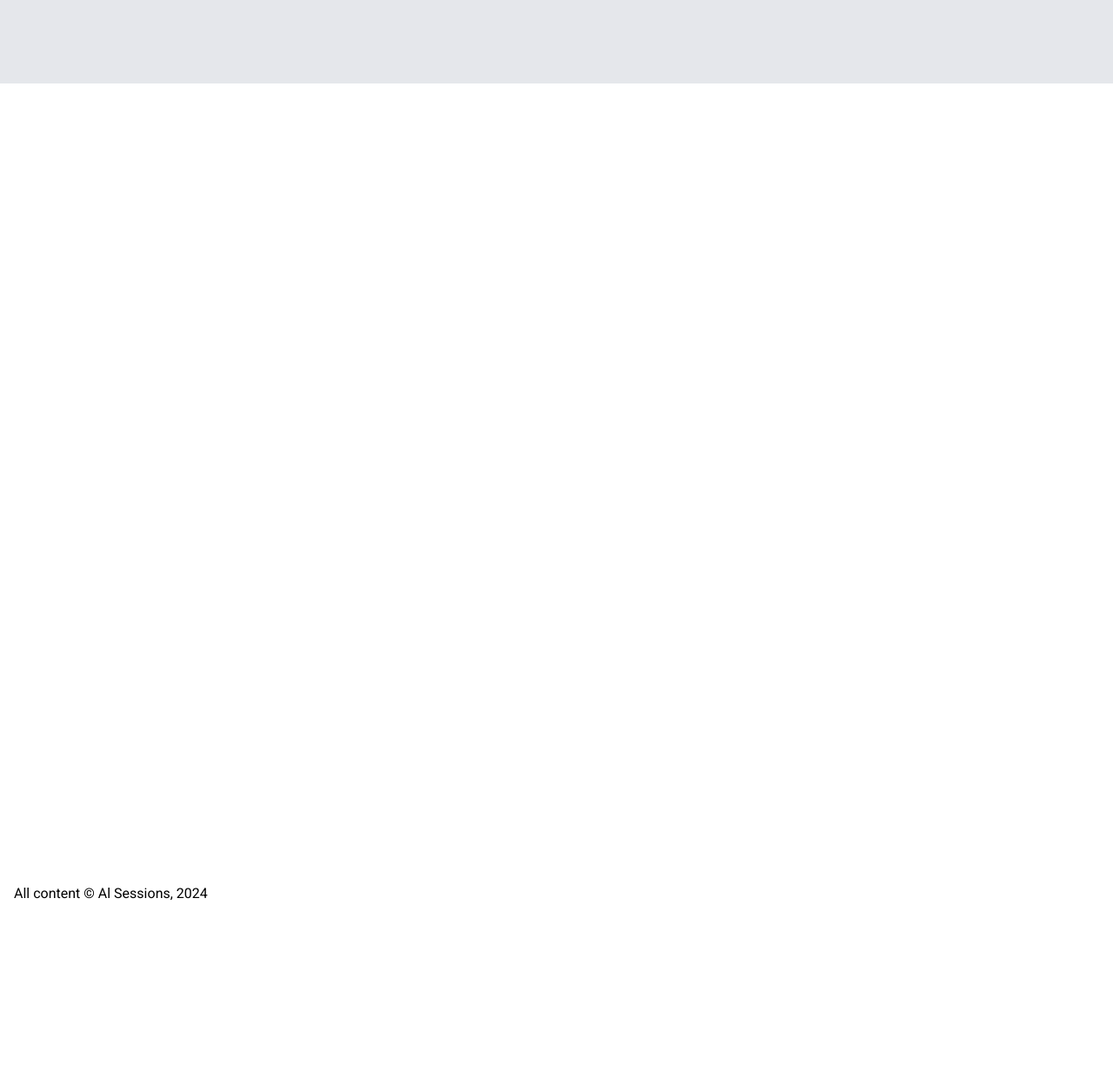
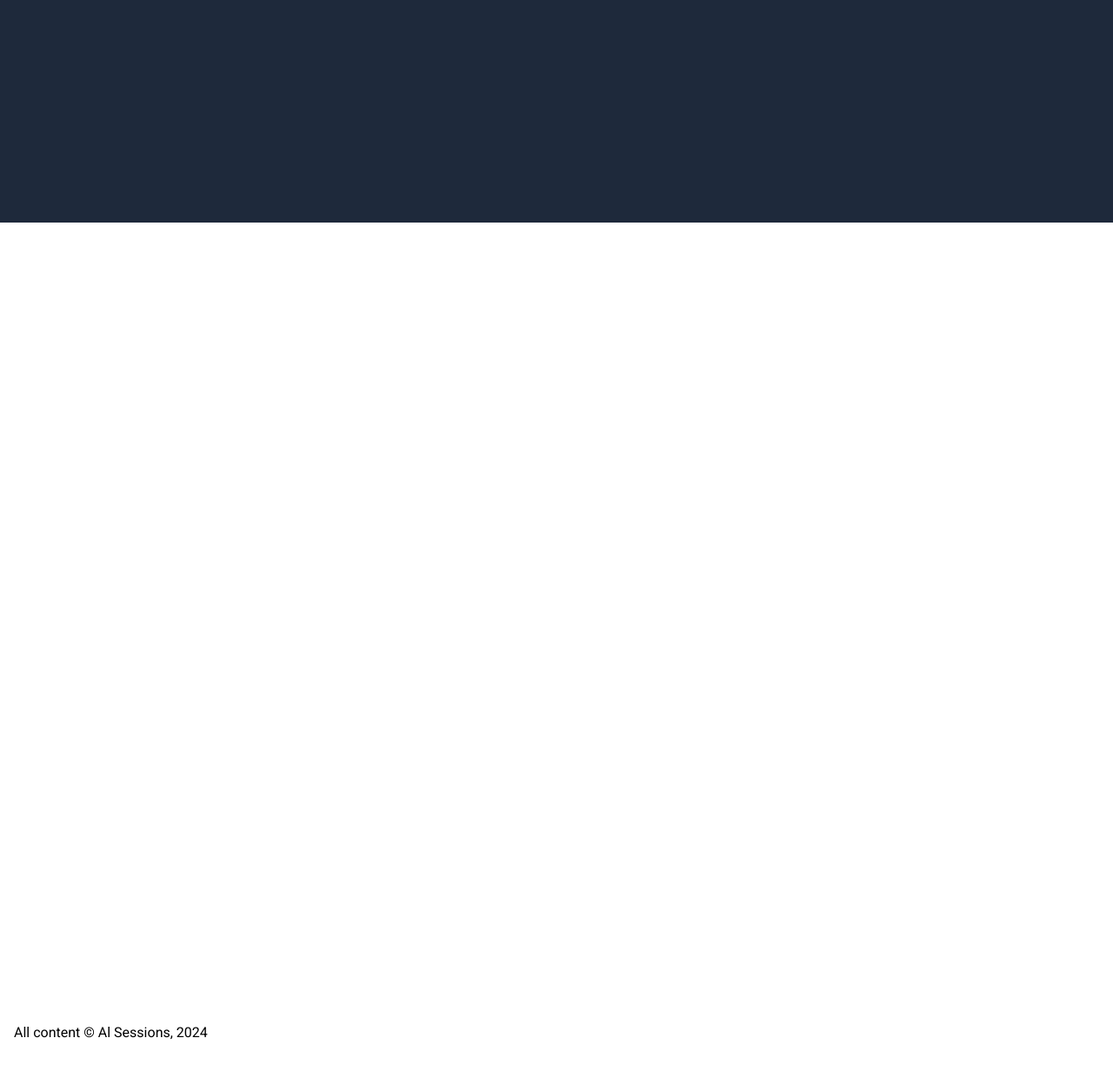
Before and after one commit to alsessions/tentowermews, a PHP site: template templates/blog/index.twig in a window 1280 px wide. Shown: the part 65-1305 px from the top of the page at 87% size. Before the commit the page ends 1101 px from the top, so only its background shows below. Run offline with PHP 8.4, Linux system fonts and the light colour scheme; the template is opened without the code that fills it, so the values that code supplies are empty; some libraries are stand-ins or nearby versions.

Commit message:
OCD typography.

```diff
--- a/composer.json
+++ b/composer.json
@@ -4,7 +4,6 @@
   "require": {
     "craftcms/ckeditor": "^4.0.6",
     "craftcms/cms": "^5.3.0.3",
-    "craftcms/contact-form": "^3.1.0",
     "doublesecretagency/craft-googlemaps": "^5.0.2",
     "mmikkel/cp-clearcache": "^2.0.1",
     "mmikkel/cp-field-inspect": "^2.0.1",
--- a/templates/_partials/_nav.twig
+++ b/templates/_partials/_nav.twig
@@ -22,7 +22,7 @@
 		</svg>
 	</button>
 	<!-- Mobile Menu -->
-	<ul x-cloak x-show="mobileMenuIsOpen" x-transition:enter="transition motion-reduce:transition-none ease-out duration-300" x-transition:enter-start="-translate-y-full" x-transition:enter-end="translate-y-0" x-transition:leave="transition motion-reduce:transition-none ease-out duration-300" x-transition:leave-start="translate-y-0" x-transition:leave-end="-translate-y-full" id="mobileMenu" class="fixed max-h-svh overflow-y-auto inset-x-0 top-0 z-10 flex flex-col divide-y divide-slate-300 rounded-b-xl border-b border-slate-300 bg-slate-800 px-6 pb-6 pt-20 dark:divide-slate-700 dark:border-slate-700 md:hidden">
+	<ul x-cloak x-show="mobileMenuIsOpen" x-transition:enter="transition motion-reduce:transition-none ease-out duration-300" x-transition:enter-start="-translate-y-full" x-transition:enter-end="translate-y-0" x-transition:leave="transition motion-reduce:transition-none ease-out duration-300" x-transition:leave-start="translate-y-0" x-transition:leave-end="-translate-y-full" id="mobileMenu" class="fixed max-h-svh overflow-y-auto inset-x-0 top-0 z-10 flex flex-col divide-y divide-slate-300  border-b border-slate-300 bg-slate-800 px-6 pb-6 pt-6 dark:divide-slate-700 dark:border-slate-700 md:hidden">
 		<li class="py-4"><a href="/blog" class=" uppercase tracking-wider  font-medium text-[#E2E8F0] hover:text-slate-400 hover:underline hover:underline-offset-2 " aria-current="page">Blog</a></li>
 		<li class="py-4"><a href="/albums" class=" uppercase tracking-wider  font-medium text-[#E2E8F0]  hover:text-slate-400 hover:underline hover:underline-offset-2 ">Photos</a></li>
 		<li class="py-4"><a href="/places" class=" uppercase tracking-wider  font-medium text-[#E2E8F0]  hover:text-slate-400 hover:underline hover:underline-offset-2 ">Places</a></li>
--- a/templates/blog/_entry.twig
+++ b/templates/blog/_entry.twig
@@ -2,8 +2,8 @@
 
 {% block content %}
 
-<div class="w-full bg-gray-200">
-<div class="py-10 prose-h3:mt-4 mx-auto max-w-4xl">
+<div class="w-full bg-slate-800 py-6 md:py-20">
+    <div class="py-4 md:py-10 px-2 prose-h1:mb-2 prose-h3:mt-0 md:prose-h3:mt-4 prose-h1:text-white prose-h3:text-white mx-auto max-w-4xl">
     <h1>{{ entry.title }}</h1>
     <h3>{{ entry.description }} </h3>
 </div>
--- a/templates/blog/index.twig
+++ b/templates/blog/index.twig
@@ -1,13 +1,13 @@
 {% extends "_layouts/_layout.twig" %}
 
 {% block content %}
-<div class="w-full bg-gray-200">
-   <div class="py-10 prose-h3:mt-4 mx-auto max-w-4xl">
+<div class="w-full bg-slate-800 py-6 md:py-20">
+   <div class="py-4 md:py-10 px-2 prose-h1:mb-2 prose-h3:mt-0 md:prose-h3:mt-4 prose-h1:text-white prose-h3:text-white mx-auto max-w-4xl">
    <h1>{{ entry.title }}</h1>
-   <h3 >{{ entry.description }} </h3>
+   <h3>{{ entry.description }} </h3>
 </div>
 </div>
-<div class="mt-10 min-h-screen max-w-4xl mx-auto">
+<div class="mt-10 min-h-screen max-w-4xl mx-auto px-2">
       {{ entry.longformContent }}
 
       <div class="grid md:grid-cols-3  gap-10 not-prose">
--- a/templates/books/_entry.twig
+++ b/templates/books/_entry.twig
@@ -1,8 +1,8 @@
 {% extends "_layouts/_layout.twig" %}
 
    {% block content %}
-   <div class="w-full bg-gray-200">
-    <div class="py-10 prose-h3:mt-4 mx-auto max-w-4xl">
+   <div class="w-full bg-slate-800 py-6 md:py-20">
+    <div class="py-4 md:py-10 px-2 prose-h1:mb-2 prose-h3:mt-0 md:prose-h3:mt-4 prose-h1:text-white prose-h3:text-white mx-auto max-w-4xl">
     <h1>{{ entry.title }}</h1>
     <h3>{{ entry.bookAuthor }} &nbsp;|&nbsp; {{ entry.publishedYear}} &nbsp;|&nbsp; <a href="{{ entry.download }}" target="_blank" title="Download link"><svg xmlns="http://www.w3.org/2000/svg" fill="none" viewBox="0 0 24 24" stroke-width="1.5" stroke="currentColor" class="size-6 mb-2 inline-block text-blue-600 hover:text-blue-900">
       <path stroke-linecap="round" stroke-linejoin="round" d="M3 16.5v2.25A2.25 2.25 0 0 0 5.25 21h13.5A2.25 2.25 0 0 0 21 18.75V16.5M16.5 12 12 16.5m0 0L7.5 12m4.5 4.5V3" />
--- a/templates/books/index.twig
+++ b/templates/books/index.twig
@@ -2,8 +2,8 @@
 
    {% block content %}
 
-   <div class="w-full bg-gray-200">
-    <div class="py-10 prose-h3:mt-4 mx-auto max-w-4xl">
+   <div class="w-full bg-slate-800 py-6 md:py-20">
+    <div class="py-4 md:py-10 px-2 prose-h1:mb-2 prose-h3:mt-0 md:prose-h3:mt-4 prose-h1:text-white prose-h3:text-white mx-auto max-w-4xl">
     <h1>{{ entry.title }}</h1>
     <h3 class="max-w-3xl font-sans">{{ entry.description | markdown }} </h3>
 </div>
--- a/templates/contact/contact.twig
+++ b/templates/contact/contact.twig
@@ -1,8 +1,8 @@
 {% extends "_layouts/_layout.twig" %}
 
    {% block content %}
-   <div class="w-full bg-gray-200">
-      <div class="py-10 prose-h3:mt-4 mx-auto max-w-4xl">
+   <div class="w-full bg-slate-800 py-6 md:py-20">
+      <div class="py-4 md:py-10 px-2 prose-h1:mb-2 prose-h3:mt-0 md:prose-h3:mt-4 prose-h1:text-white prose-h3:text-white mx-auto max-w-4xl">
       <h1>{{ entry.title }}</h1>
       <h3 >{{ entry.description }} </h3>
    </div>
--- a/templates/photos/_entry.twig
+++ b/templates/photos/_entry.twig
@@ -1,8 +1,8 @@
 {% extends "_layouts/_layout.twig" %}
 
 {% block content %}
-<div class="w-full bg-gray-200">
-    <div class="py-10 prose-h3:mt-4 mx-auto max-w-4xl">
+<div class="w-full bg-slate-800 py-6 md:py-20">
+    <div class="py-4 md:py-10 px-2 prose-h1:mb-2 prose-h3:mt-0 md:prose-h3:mt-4 prose-h1:text-white prose-h3:text-white mx-auto max-w-4xl">
     <h1>{{ entry.title }}</h1>
     <h3 >{{ entry.description }} </h3>
 </div>
--- a/templates/photos/index.twig
+++ b/templates/photos/index.twig
@@ -1,8 +1,8 @@
 {% extends "_layouts/_layout.twig" %}
 
    {% block content %}
-   <div class="w-full bg-gray-200">
-    <div class="py-10 prose-h3:mt-4 mx-auto max-w-4xl">
+   <div class="w-full bg-slate-800 py-6 md:py-20">
+    <div class="py-4 md:py-10 px-2 prose-h1:mb-2 prose-h3:mt-0 md:prose-h3:mt-4 prose-h1:text-white prose-h3:text-white mx-auto max-w-4xl">
     <h1>{{ entry.title }}</h1>
     <h3 >{{ entry.description }} </h3>
 </div>
--- a/templates/places/_entry.twig
+++ b/templates/places/_entry.twig
@@ -1,7 +1,7 @@
 {% extends "_layouts/_layout.twig" %}
    {% block content %}
-   <div class="w-full bg-gray-200">
-    <div class="py-10 prose-h3:mt-4 mx-auto max-w-4xl">
+   <div class="w-full bg-slate-800 py-6 md:py-20">
+    <div class="py-4 md:py-10 px-2 prose-h1:mb-2 prose-h3:mt-0 md:prose-h3:mt-4 prose-h1:text-white prose-h3:text-white mx-auto max-w-4xl">
       <h1>{{ entry.title }}</h1>
       <h3 >{{ entry.description }} </h3>
    </div>
--- a/templates/places/index.twig
+++ b/templates/places/index.twig
@@ -2,8 +2,8 @@
 
    {% block content %}
 
-   <div class="w-full bg-gray-200">
-      <div class="py-10 prose-h3:mt-4 mx-auto max-w-4xl">
+   <div class="w-full bg-slate-800 py-6 md:py-20">
+      <div class="py-4 md:py-10 px-2 prose-h1:mb-2 prose-h3:mt-0 md:prose-h3:mt-4 prose-h1:text-white prose-h3:text-white mx-auto max-w-4xl">
       <h1>{{ entry.title }}</h1>
       <h3 >{{ entry.description }} </h3>
    </div>
--- a/web/css/styles.css
+++ b/web/css/styles.css
@@ -1312,6 +1312,10 @@ video {
   max-width: 64rem;
 }
 
+.max-w-6xl{
+  max-width: 72rem;
+}
+
 .max-w-7xl{
   max-width: 80rem;
 }
@@ -1417,16 +1421,21 @@ video {
   border-color: rgb(203 213 225 / var(--tw-border-opacity));
 }
 
+.border-slate-600{
+  --tw-border-opacity: 1;
+  border-color: rgb(71 85 105 / var(--tw-border-opacity));
+}
+
+.bg-slate-800{
+  --tw-bg-opacity: 1;
+  background-color: rgb(30 41 59 / var(--tw-bg-opacity));
+}
+
 .bg-gray-200{
   --tw-bg-opacity: 1;
   background-color: rgb(229 231 235 / var(--tw-bg-opacity));
 }
 
-.bg-slate-800{
-  --tw-bg-opacity: 1;
-  background-color: rgb(30 41 59 / var(--tw-bg-opacity));
-}
-
 .object-fill{
   -o-object-fit: fill;
      object-fit: fill;
@@ -1447,11 +1456,26 @@ video {
   padding-bottom: 2.5rem;
 }
 
+.py-20{
+  padding-top: 5rem;
+  padding-bottom: 5rem;
+}
+
 .py-4{
   padding-top: 1rem;
   padding-bottom: 1rem;
 }
 
+.px-2{
+  padding-left: 0.5rem;
+  padding-right: 0.5rem;
+}
+
+.py-6{
+  padding-top: 1.5rem;
+  padding-bottom: 1.5rem;
+}
+
 .pb-6{
   padding-bottom: 1.5rem;
 }
@@ -1466,6 +1490,14 @@ video {
 
 .pt-20{
   padding-top: 5rem;
+}
+
+.pt-10{
+  padding-top: 2.5rem;
+}
+
+.pt-6{
+  padding-top: 1.5rem;
 }
 
 .text-center{
@@ -1861,6 +1893,15 @@ video {
   margin-bottom: 1rem;
 }
 
+.prose-h1\:mb-2 :is(:where(h1):not(:where([class~="not-prose"],[class~="not-prose"] *))){
+  margin-bottom: 0.5rem;
+}
+
+.prose-h1\:text-white :is(:where(h1):not(:where([class~="not-prose"],[class~="not-prose"] *))){
+  --tw-text-opacity: 1;
+  color: rgb(255 255 255 / var(--tw-text-opacity));
+}
+
 .prose-h2\:mb-2 :is(:where(h2):not(:where([class~="not-prose"],[class~="not-prose"] *))){
   margin-bottom: 0.5rem;
 }
@@ -1871,6 +1912,23 @@ video {
 
 .prose-h3\:mt-4 :is(:where(h3):not(:where([class~="not-prose"],[class~="not-prose"] *))){
   margin-top: 1rem;
+}
+
+.prose-h3\:mt-2 :is(:where(h3):not(:where([class~="not-prose"],[class~="not-prose"] *))){
+  margin-top: 0.5rem;
+}
+
+.prose-h3\:mt-1 :is(:where(h3):not(:where([class~="not-prose"],[class~="not-prose"] *))){
+  margin-top: 0.25rem;
+}
+
+.prose-h3\:mt-0 :is(:where(h3):not(:where([class~="not-prose"],[class~="not-prose"] *))){
+  margin-top: 0px;
+}
+
+.prose-h3\:text-white :is(:where(h3):not(:where([class~="not-prose"],[class~="not-prose"] *))){
+  --tw-text-opacity: 1;
+  color: rgb(255 255 255 / var(--tw-text-opacity));
 }
 
 .prose-p\:text-xl :is(:where(p):not(:where([class~="not-prose"],[class~="not-prose"] *))){
@@ -1929,9 +1987,23 @@ video {
     gap: 2.5rem;
   }
 
+  .md\:py-20{
+    padding-top: 5rem;
+    padding-bottom: 5rem;
+  }
+
+  .md\:py-10{
+    padding-top: 2.5rem;
+    padding-bottom: 2.5rem;
+  }
+
   .md\:text-2xl{
     font-size: 1.5rem;
     line-height: 2rem;
+  }
+
+  .md\:prose-h3\:mt-4 :is(:where(h3):not(:where([class~="not-prose"],[class~="not-prose"] *))){
+    margin-top: 1rem;
   }
 }
 
```
Also changed, not shown: 1 other file.
